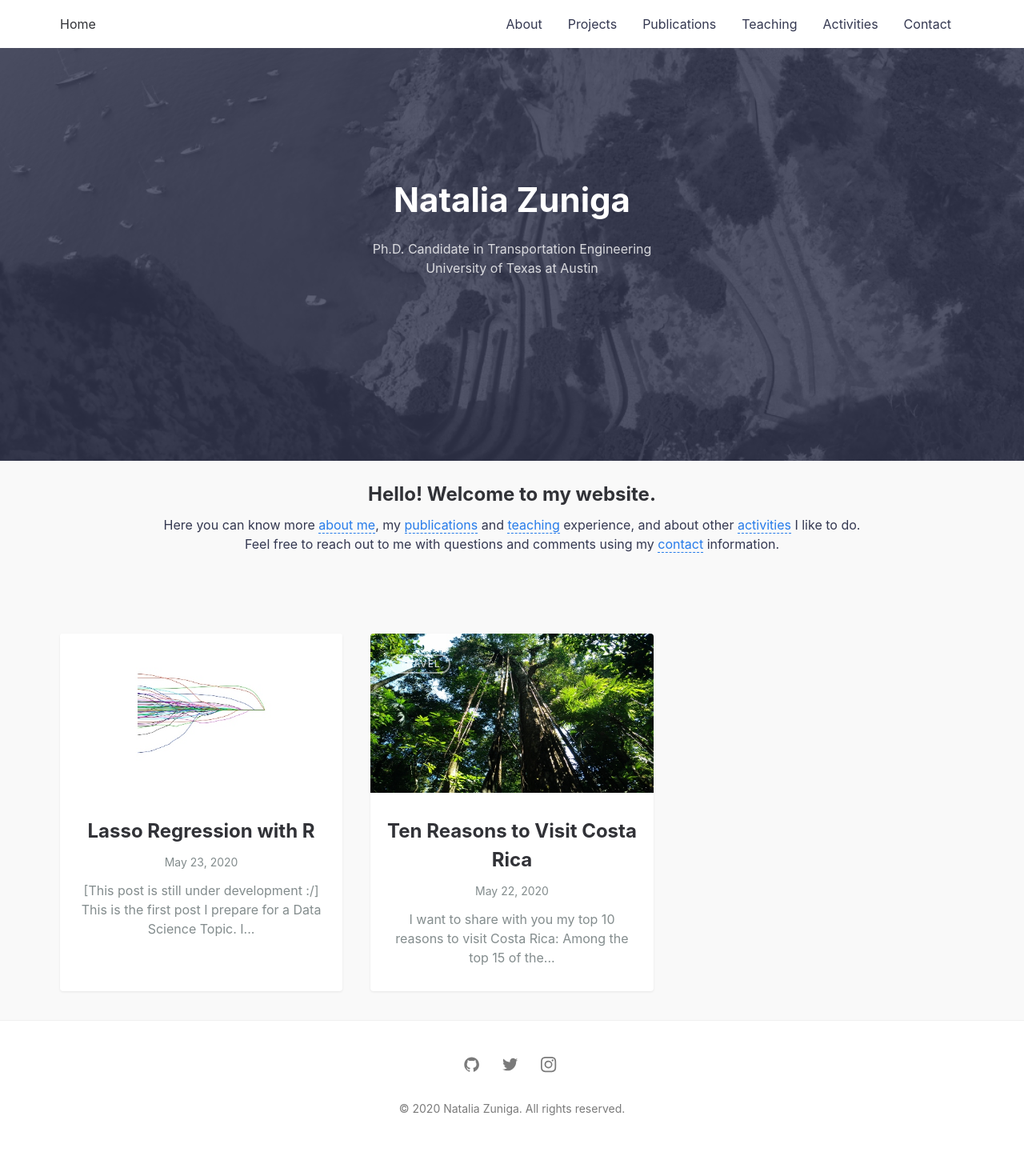
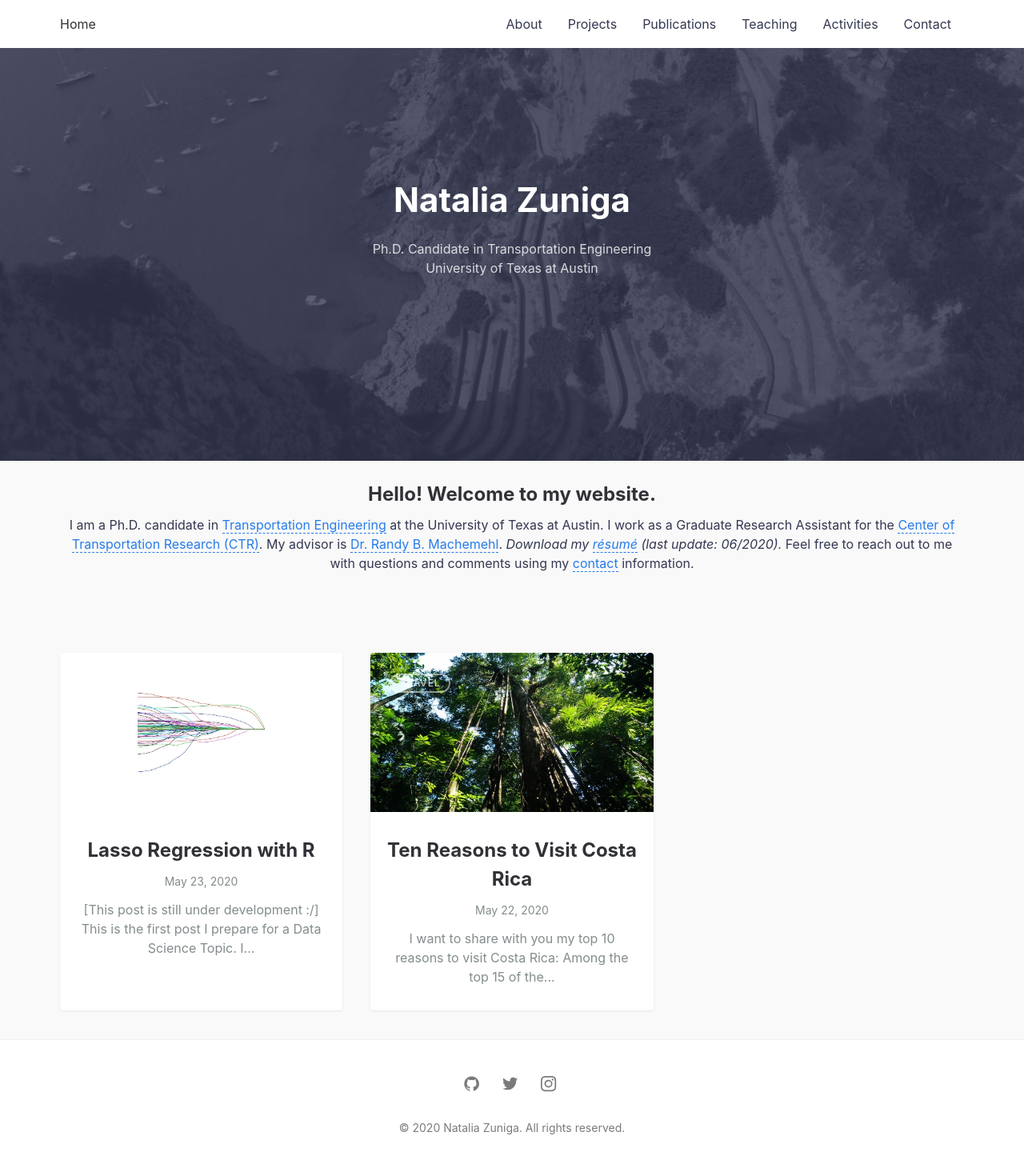
Before and after one commit to nzunigag/nzunigag.github.io, a Jekyll site: the page built from index.md, in a window 1280 px wide. Shown: the whole page at 80% size. Built offline with Jekyll 4.4.1, drawn with Linux system fonts in a browser that asks for light colours; before the commit the page ends 1441 px from its top, so only the background shows below that.

Commit message:
Update default.html

```diff
--- a/_layouts/default.html
+++ b/_layouts/default.html
@@ -33,12 +33,13 @@ layout: compress
                  <br>
               <h2> Hello! Welcome to my website.</h2>
             <p>
-              Here you can know more <a href="https://nzunigag.github.io/about/">about me</a>,
-              my <a href="https://nzunigag.github.io/publications/">publications</a> and
-              <a href="https://nzunigag.github.io/teaching/">teaching</a> experience, and about other
-              <a href="https://nzunigag.github.io/activities/">activities</a> I like to do. <br>
-              Feel free to reach out to me with questions and comments using my
-              <a href="https://nzunigag.github.io/contact/">contact</a> information.
+              I am a Ph.D. candidate in  <a href="http://www.caee.utexas.edu/transportation">Transportation Engineering</a> at the University of Texas at Austin.
+              I work as a Graduate Research Assistant for the <a href="https://ctr.utexas.edu/">Center of Transportation Research (CTR)</a>.
+              My advisor is <a href="https://sites.utexas.edu/machemehl/">Dr. Randy B. Machemehl</a>.
+
+              <i>Download my <a href="https://nzunigag.github.io/downloads/Natalia_Zuniga_Resume.pdf">résumé</a> (last update: 06/2020).</i>
+
+              Feel free to reach out to me with questions and comments using my <a href="https://nzunigag.github.io/contact/">contact</a> information.
             </p>
           <div class="post-list" itemscope="" itemtype="http://schema.org/Blog">
 
```
